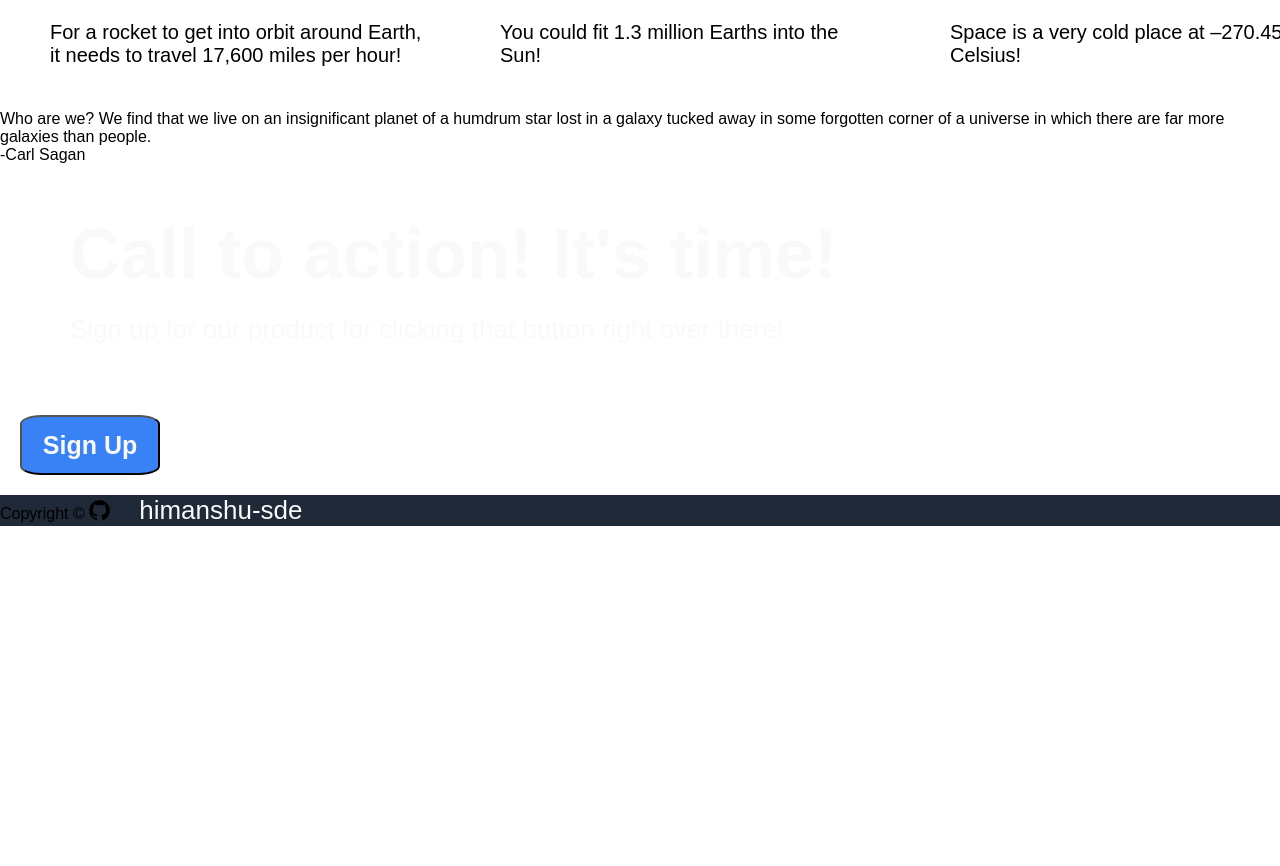
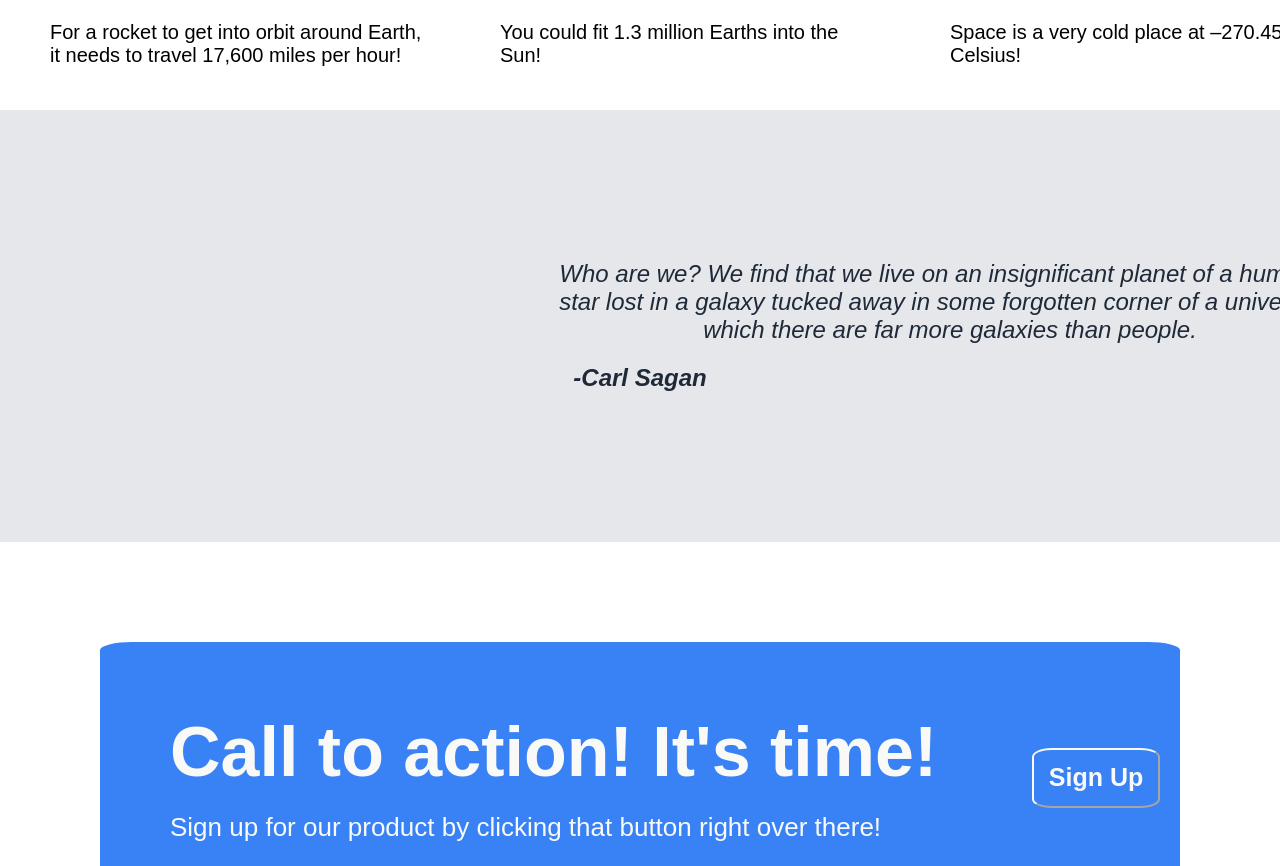
Before and after one commit to himanshu-sde/landing-page, a plain HTML site: page index.html in a window 1280 px wide. Shown: the part 1294-2160 px from the top of the page. Before the commit the page ends 1820 px from the top, so only its background shows below. Drawn offline with Linux system fonts and the light colour scheme; a web font is replaced by a local one.

Commit message:
Completed CSS styling

```diff
--- a/index.html
+++ b/index.html
@@ -23,7 +23,7 @@
         <div class="hero">
             <div class="info">
                 <div class="primary">
-                    Space Travel is awesome!!!
+                    Space Travel is awesome !!!
                 </div>
                 <div class="secondary">
                     This portal helps you get the ultimate cosmic experience. Clients will be rinding on the space shuttle. Change your world-view by signing up now! Hurry only few seats left !!!
@@ -76,7 +76,7 @@
                     Call to action! It's time!
                 </div>
                 <div class="text secondary">
-                    Sign up for our product for clicking that button right over there!
+                    Sign up for our product by clicking that button right over there!
                 </div>
             </div>
             <button class="signup">Sign Up</button>
@@ -85,8 +85,7 @@
 
     <div class="footer">
         <div class="text">
-            Copyright ©
-            <i style="font-size:24px" class="fa">&#xf09b;</i> <a href="https://github.com/himanshu-sde">himanshu-sde</a>
+            Copyright ©   <i style="font-size:50px" class="fa">&#xf09b;</i> <a href="https://github.com/himanshu-sde">himanshu-sde</a>
         </div>
     </div>
 
--- a/style.css
+++ b/style.css
@@ -74,6 +74,7 @@ div.primary , div.secondary{
     color: #F9FAF8;
     font-weight: 900;
     border-radius: 15%;
+    border-color: #F9FAF8;
     height:60px;
     width: 140px;
     font-size: 25px;
@@ -110,3 +111,50 @@ div.primary , div.secondary{
     margin: 20px;
     font-size: 20px;
 }
+
+.quote-section{
+    padding: 150px;
+    background-color: #E5E7EB;
+    font-style: italic;
+    color: #1F2937;
+    font-size: 24px;
+    font-weight: 300;
+}
+
+.quote-section .quote{
+    width: 800px;
+    text-align: center;
+    margin-left: 400px;
+}
+
+.quote-section .quoted-by{
+    margin-top: 20px;
+    font-weight: 900;
+    text-align: center;
+}
+
+.blue-container{
+    background-color: #3882F6;
+    margin:100px;
+    border-radius: 3%;
+    display: flex;
+    justify-content: space-around;
+
+}
+
+.blue-container .signup{
+    align-self: center;
+}
+
+.footer{
+    text-align: center;
+    height: 200px;
+    display: flex;
+    justify-content: center;
+    align-items: center;
+}
+
+.footer .text{
+    color: #F9FAF8;
+    font-size: 26px;
+}
```
